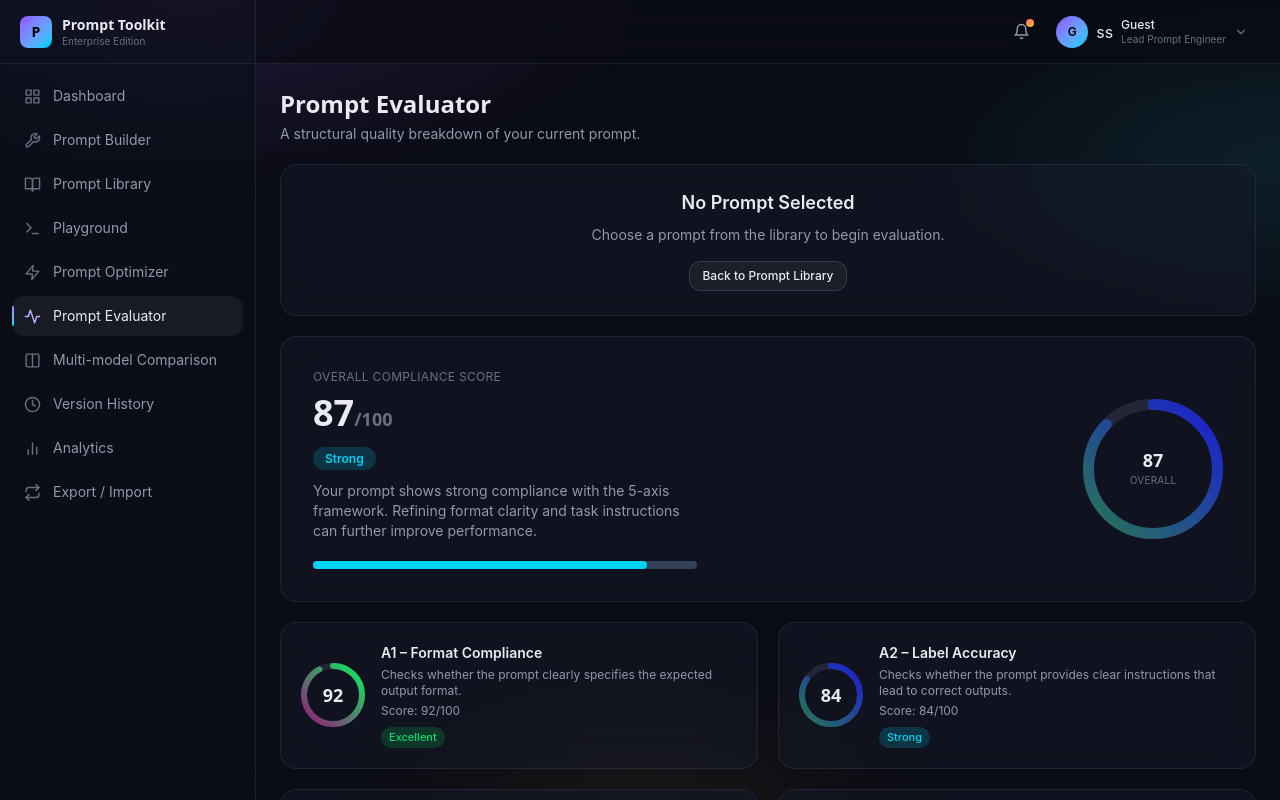
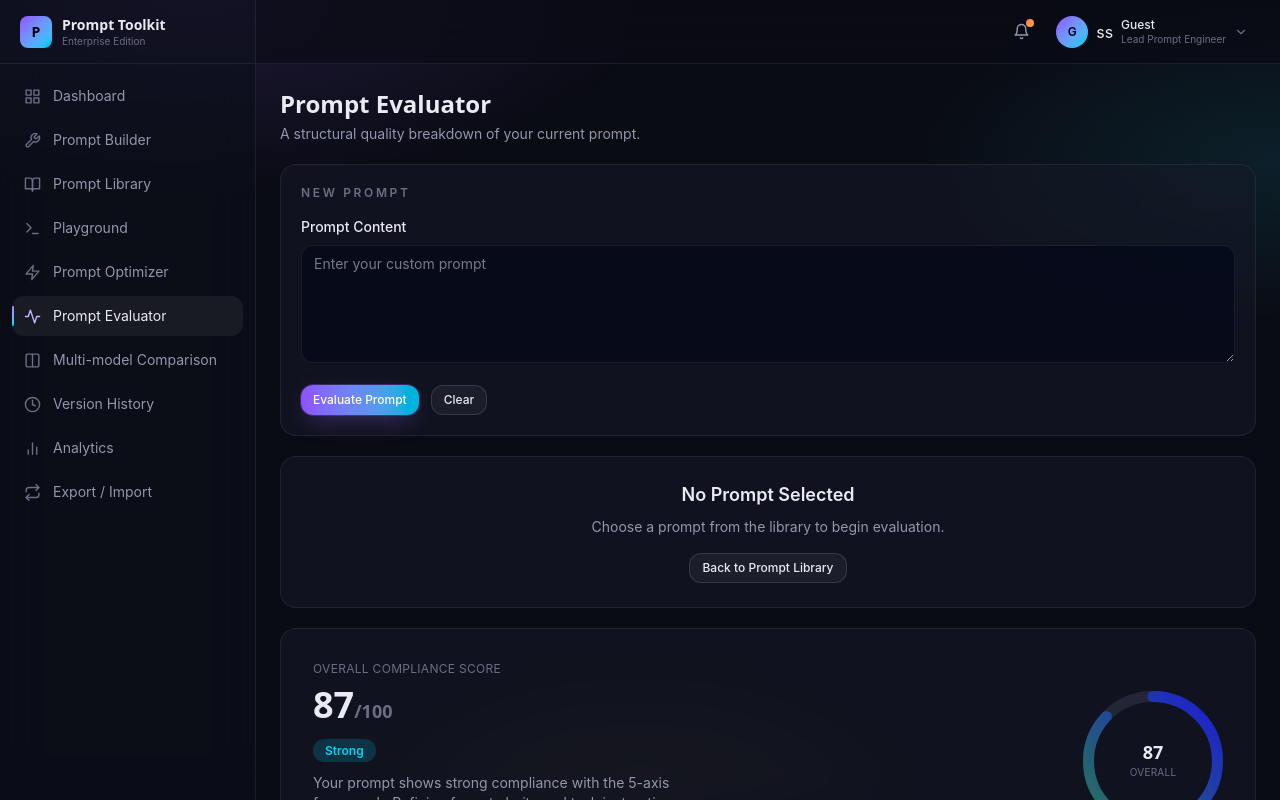
Before and after one commit to GunaSravaniKavuru/enterprise-prompt-engineering-toolkit, a React (Vite) app in the folder frontend/: page /evaluator in a window 1280 px wide. Shown: the top 800 px of the page. Built offline with nearby package versions, Linux system fonts and the light colour scheme.

Commit message:
feat: add custom prompt evaluation functionality in PromptEvaluator

```diff
--- a/frontend/src/App.jsx
+++ b/frontend/src/App.jsx
@@ -27,6 +27,7 @@ export default function App() {
     <Route path="/dashboard" element={<Dashboard />} />
     <Route path="/builder" element={<PromptBuilder />} />
     <Route path="/library" element={<PromptLibrary />} />
+    <Route path="/library/:id" element={<PromptDetails />} />
     <Route path="/playground" element={<Playground />} />
     <Route path="/optimizer" element={<PromptOptimizer />} />
     <Route path="/evaluator" element={<PromptEvaluator />} />
--- a/frontend/src/pages/PromptEvaluator.jsx
+++ b/frontend/src/pages/PromptEvaluator.jsx
@@ -1,3 +1,4 @@
+import { useState } from "react";
 import { useLocation, useNavigate } from "react-router-dom";
 import Card from "../components/common/Card";
 import QualityRing from "../components/common/QualityRing";
@@ -9,7 +10,25 @@ export default function PromptEvaluator() {
   const navigate = useNavigate();
   const { state } = useLocation();
   const prompt = state?.prompt;
+  const [customPrompt, setCustomPrompt] = useState("");
+  const [evaluatedPrompt, setEvaluatedPrompt] = useState(null);
   const { overall, metrics, suggestions } = evaluatorScores;
+  const displayPrompt = prompt ?? evaluatedPrompt;
+
+  const handleEvaluateCustomPrompt = () => {
+    if (!customPrompt.trim()) return;
+
+    setEvaluatedPrompt({
+      title: "Untitled Prompt",
+      category: "Analytics",
+      content: customPrompt.trim(),
+    });
+  };
+
+  const handleClearCustomPrompt = () => {
+    setCustomPrompt("");
+    setEvaluatedPrompt(null);
+  };
 
   return (
     <div className="mx-auto w-full max-w-7xl space-y-5">
@@ -18,19 +37,44 @@ export default function PromptEvaluator() {
         <p className="mt-1 text-sm text-ink-dim">A structural quality breakdown of your current prompt.</p>
       </div>
 
-      {prompt ? (
+      <Card className="p-5">
+        <div className="mb-4 text-xs font-semibold uppercase tracking-[0.22em] text-ink-faint">New Prompt</div>
+        <div className="grid gap-4">
+          <div>
+            <label className="mb-2 block text-sm font-medium text-ink">Prompt Content</label>
+            <textarea
+              rows="5"
+              value={customPrompt}
+              onChange={(e) => setCustomPrompt(e.target.value)}
+              placeholder="Enter your custom prompt"
+              className="w-full rounded-xl border border-[var(--color-border-soft)] bg-slate-950/60 px-3 py-2 text-sm text-ink outline-none transition-colors focus:border-cyan-400"
+            />
+          </div>
+
+          <div className="flex flex-wrap gap-3">
+            <Button size="sm" onClick={handleEvaluateCustomPrompt}>
+              Evaluate Prompt
+            </Button>
+            <Button size="sm" variant="secondary" onClick={handleClearCustomPrompt}>
+              Clear
+            </Button>
+          </div>
+        </div>
+      </Card>
+
+      {displayPrompt ? (
         <Card className="p-5">
           <div className="mb-3 text-xs font-semibold uppercase tracking-[0.22em] text-ink-faint">Prompt Being Evaluated</div>
           <div className="space-y-3 text-sm text-ink-dim">
             <div>
-              <span className="font-semibold text-ink">Title:</span> {prompt.title}
+              <span className="font-semibold text-ink">Title:</span> {displayPrompt.title}
             </div>
             <div>
-              <span className="font-semibold text-ink">Category:</span> {prompt.category}
+              <span className="font-semibold text-ink">Category:</span> {displayPrompt.category}
             </div>
             <div>
               <span className="font-semibold text-ink">Prompt Content:</span>
-              <div className="mt-2 rounded-xl border border-[var(--color-border-soft)] bg-white/[0.03] p-3 text-ink">{prompt.content}</div>
+              <div className="mt-2 rounded-xl border border-[var(--color-border-soft)] bg-white/[0.03] p-3 text-ink">{displayPrompt.content}</div>
             </div>
           </div>
         </Card>
```
